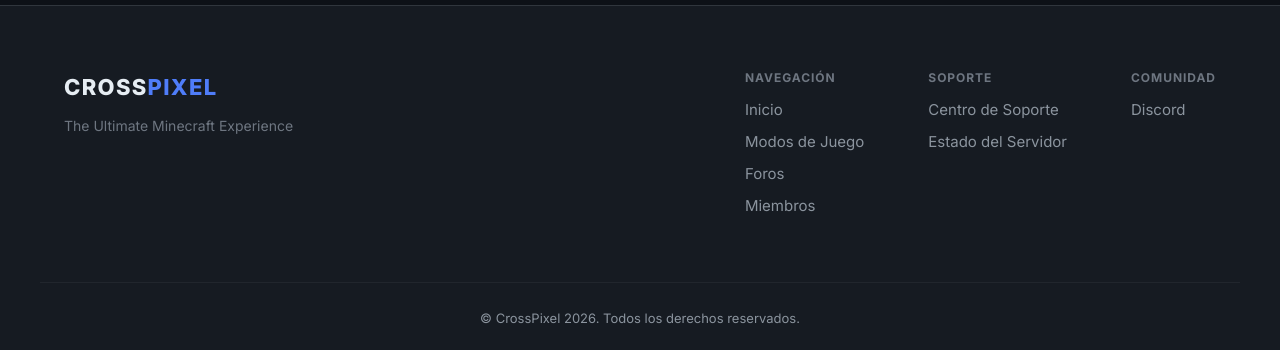
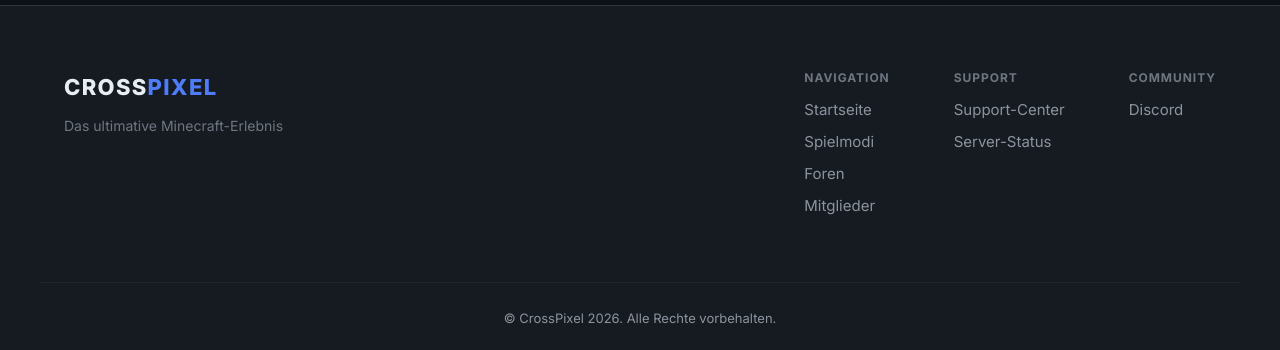
Before and after one commit to DevCuac/Pagina-Web, a Next.js app: page / in a window 1280 px wide. Shown: the part 1002-1352 px from the top of the page. Built offline with nearby package versions, Linux system fonts and the light colour scheme; no server answers; the database is empty.

Commit message:
Mensaje de Verificacion y Footer añadido al sistema de traduccion

```diff
--- a/src/components/layout/Footer.tsx
+++ b/src/components/layout/Footer.tsx
@@ -1,7 +1,12 @@
+'use client';
+
 import Link from 'next/link';
+import { useTranslation } from '@/components/I18nProvider';
 import styles from './Footer.module.css';
 
 export default function Footer() {
+  const { t } = useTranslation();
+
   return (
     <footer className={styles.footer}>
       <div className={styles.inner}>
@@ -10,26 +15,26 @@
             <span className={styles.logoText}>CROSS</span>
             <span className={styles.logoAccent}>PIXEL</span>
           </Link>
-          <p className={styles.tagline}>The Ultimate Minecraft Experience</p>
+          <p className={styles.tagline}>{t('footer.tagline')}</p>
         </div>
 
         <div className={styles.links}>
           <div className={styles.column}>
-            <h4 className={styles.columnTitle}>Navegación</h4>
-            <Link href="/">Inicio</Link>
-            <Link href="/games">Modos de Juego</Link>
-            <Link href="/forums">Foros</Link>
-            <Link href="/members">Miembros</Link>
+            <h4 className={styles.columnTitle}>{t('footer.nav_title')}</h4>
+            <Link href="/">{t('footer.nav_home')}</Link>
+            <Link href="/games">{t('footer.nav_games')}</Link>
+            <Link href="/forums">{t('footer.nav_forums')}</Link>
+            <Link href="/members">{t('footer.nav_members')}</Link>
           </div>
 
           <div className={styles.column}>
-            <h4 className={styles.columnTitle}>Soporte</h4>
-            <Link href="/support">Centro de Soporte</Link>
-            <Link href="/status">Estado del Servidor</Link>
+            <h4 className={styles.columnTitle}>{t('footer.support_title')}</h4>
+            <Link href="/support">{t('footer.support_center')}</Link>
+            <Link href="/status">{t('footer.support_status')}</Link>
           </div>
 
           <div className={styles.column}>
-            <h4 className={styles.columnTitle}>Comunidad</h4>
+            <h4 className={styles.columnTitle}>{t('footer.community_title')}</h4>
             <a href="https://discord.gg/crosspixel" target="_blank" rel="noopener noreferrer">
               Discord
             </a>
@@ -38,7 +43,7 @@
       </div>
 
       <div className={styles.bottom}>
-        <p>© CrossPixel {new Date().getFullYear()}. Todos los derechos reservados.</p>
+        <p>© CrossPixel {new Date().getFullYear()}. {t('footer.rights')}</p>
       </div>
     </footer>
   );
--- a/src/locales/de.json
+++ b/src/locales/de.json
@@ -317,5 +317,30 @@
     "mark_all_read": "Alle als gelesen markieren",
     "empty_title": "Keine Benachrichtigungen",
     "empty_desc": "Sie haben noch keine Benachrichtigungen"
+  },
+  "footer": {
+    "tagline": "Das ultimative Minecraft-Erlebnis",
+    "nav_title": "Navigation",
+    "nav_home": "Startseite",
+    "nav_games": "Spielmodi",
+    "nav_forums": "Foren",
+    "nav_members": "Mitglieder",
+    "support_title": "Support",
+    "support_center": "Support-Center",
+    "support_status": "Server-Status",
+    "community_title": "Community",
+    "rights": "Alle Rechte vorbehalten."
+  },
+  "verify": {
+    "title_success": "Konto erfolgreich verifiziert!",
+    "desc_success": "Vielen Dank für die Bestätigung Ihrer E-Mail. Sie haben nun vollen Zugriff auf die Erstellung von Tickets und die Community-Foren.",
+    "btn_login": "Zum Login",
+    "invalid_request": "Ungültige Anfrage",
+    "invalid_request_desc": "In dem Link fehlen Verifizierungsparameter.",
+    "invalid_link": "Ungültiger Link",
+    "invalid_link_desc": "Dieser Verifizierungscode existiert nicht oder wurde bereits verwendet.",
+    "expired_link": "Abgelaufener Link",
+    "expired_link_desc": "Dieser Bestätigungslink ist abgelaufen. Bitte melden Sie sich an, um einen neuen anzufordern.",
+    "user_not_found": "Benutzer in den Datensätzen nicht gefunden."
   }
 }
--- a/src/locales/en.json
+++ b/src/locales/en.json
@@ -317,5 +317,30 @@
     "mark_all_read": "Mark all as read",
     "empty_title": "No notifications",
     "empty_desc": "You don't have any notifications yet"
+  },
+  "footer": {
+    "tagline": "The Ultimate Minecraft Experience",
+    "nav_title": "Navigation",
+    "nav_home": "Home",
+    "nav_games": "Game Modes",
+    "nav_forums": "Forums",
+    "nav_members": "Members",
+    "support_title": "Support",
+    "support_center": "Support Center",
+    "support_status": "Server Status",
+    "community_title": "Community",
+    "rights": "All rights reserved."
+  },
+  "verify": {
+    "title_success": "Account Verified Successfully!",
+    "desc_success": "Thank you for confirming your email. You now have full access to ticket creation and community forums.",
+    "btn_login": "Go to Login",
+    "invalid_request": "Invalid Request",
+    "invalid_request_desc": "Verification parameters are missing from the link.",
+    "invalid_link": "Invalid Link",
+    "invalid_link_desc": "This verification code does not exist or has already been used.",
+    "expired_link": "Expired Link",
+    "expired_link_desc": "This confirmation link has expired. Please log in to request a new one.",
+    "user_not_found": "User not found in records."
   }
 }
```
Also changed, not shown: src/app/verify/page.tsx (+13 -10 lines).
